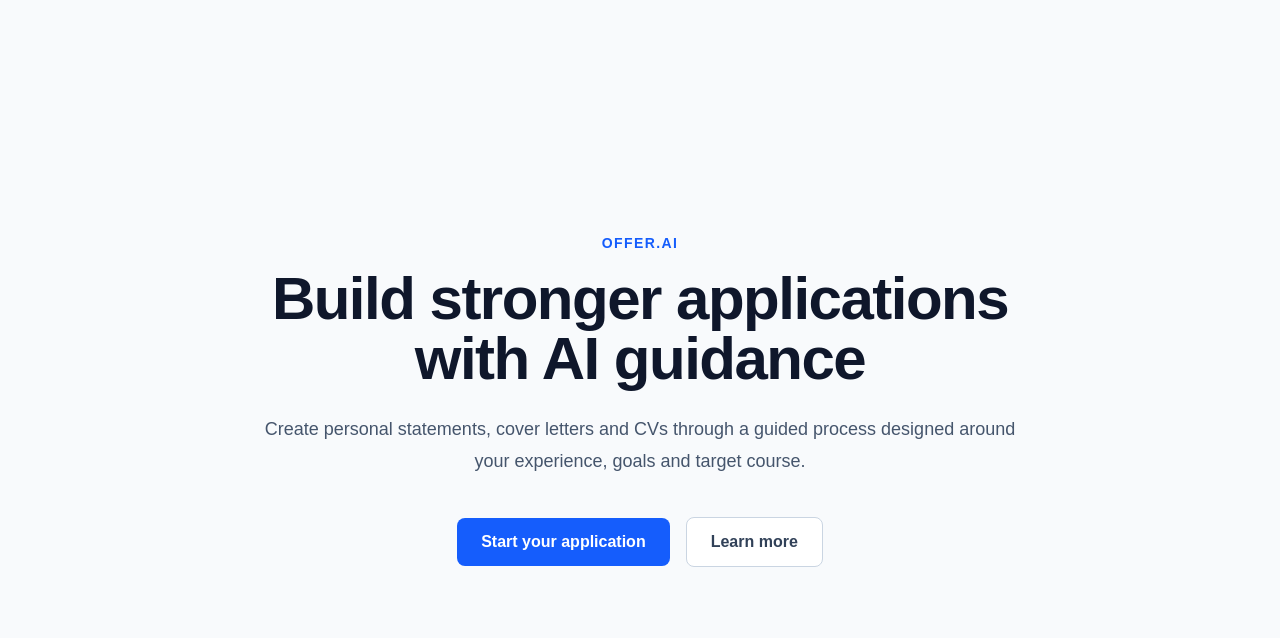
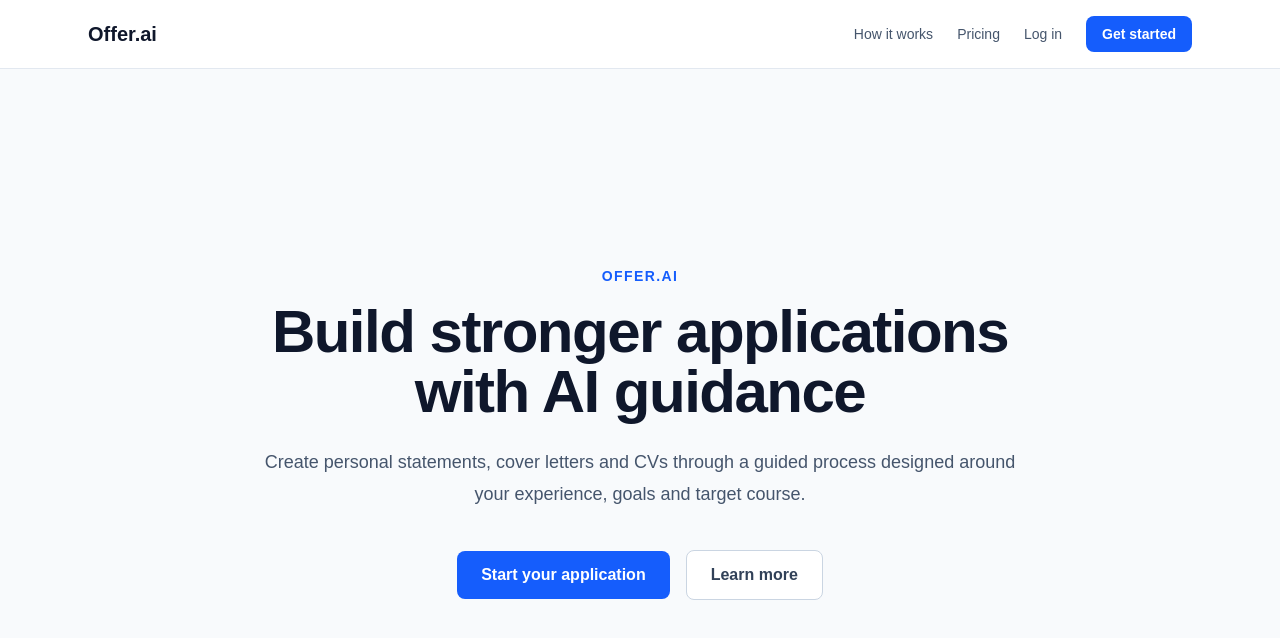
Before and after one commit to git-lillian/offer-ai, a Next.js app: page / in a window 1280 px wide. Shown: the top 638 px of the page. Built offline with nearby package versions, Linux system fonts and the light colour scheme.

Commit message:
Add homepage navigation

```diff
--- a/src/app/page.tsx
+++ b/src/app/page.tsx
@@ -1,6 +1,11 @@
+import Navbar from "@/components/navbar";
+
 export default function Home() {
   return (
-    <main className="flex min-h-screen items-center justify-center bg-slate-50 px-6">
+    <>
+      <Navbar />
+
+      <main className="flex min-h-[calc(100vh-73px)] items-center justify-center bg-slate-50 px-6">
         <section className="max-w-3xl text-center">
           <p className="mb-4 text-sm font-semibold uppercase tracking-widest text-blue-600">
             Offer.ai
@@ -26,5 +31,6 @@
           </div>
         </section>
       </main>
+    </>
   );
 }
--- a/src/components/navbar.tsx
+++ b/src/components/navbar.tsx
@@ -0,0 +1,43 @@
+import Link from "next/link";
+
+export default function Navbar() {
+  return (
+    <header className="border-b border-slate-200 bg-white">
+      <nav className="mx-auto flex max-w-6xl items-center justify-between px-6 py-4">
+        <Link href="/" className="text-xl font-bold text-slate-900">
+          Offer.ai
+        </Link>
+
+        <div className="flex items-center gap-6">
+          <Link
+            href="/how-it-works"
+            className="text-sm font-medium text-slate-600 hover:text-slate-900"
+          >
+            How it works
+          </Link>
+
+          <Link
+            href="/pricing"
+            className="text-sm font-medium text-slate-600 hover:text-slate-900"
+          >
+            Pricing
+          </Link>
+
+          <Link
+            href="/login"
+            className="text-sm font-medium text-slate-600 hover:text-slate-900"
+          >
+            Log in
+          </Link>
+
+          <Link
+            href="/register"
+            className="rounded-lg bg-blue-600 px-4 py-2 text-sm font-semibold text-white hover:bg-blue-700"
+          >
+            Get started
+          </Link>
+        </div>
+      </nav>
+    </header>
+  );
+}
```
Lines whose indentation alone changed are shown as unchanged.
